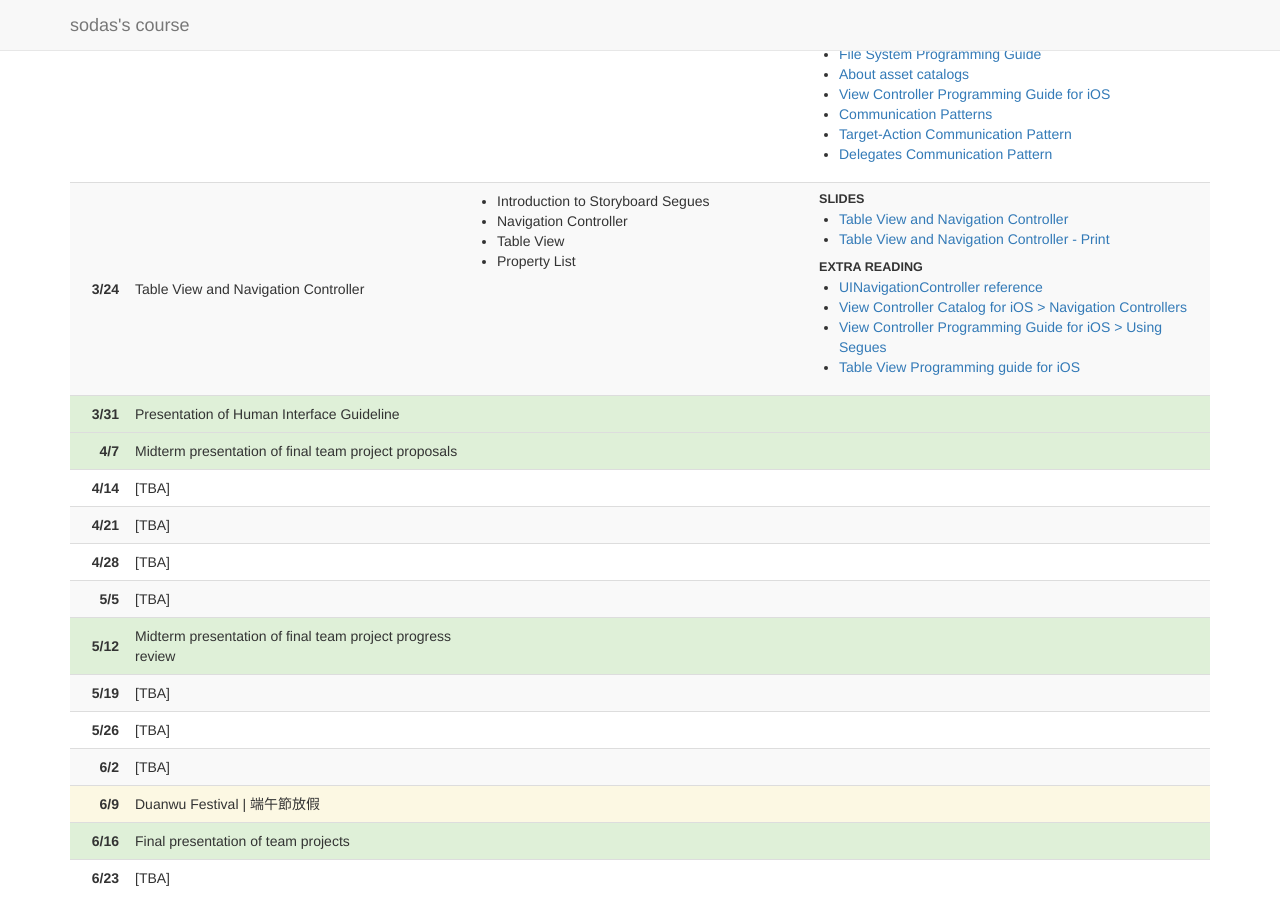
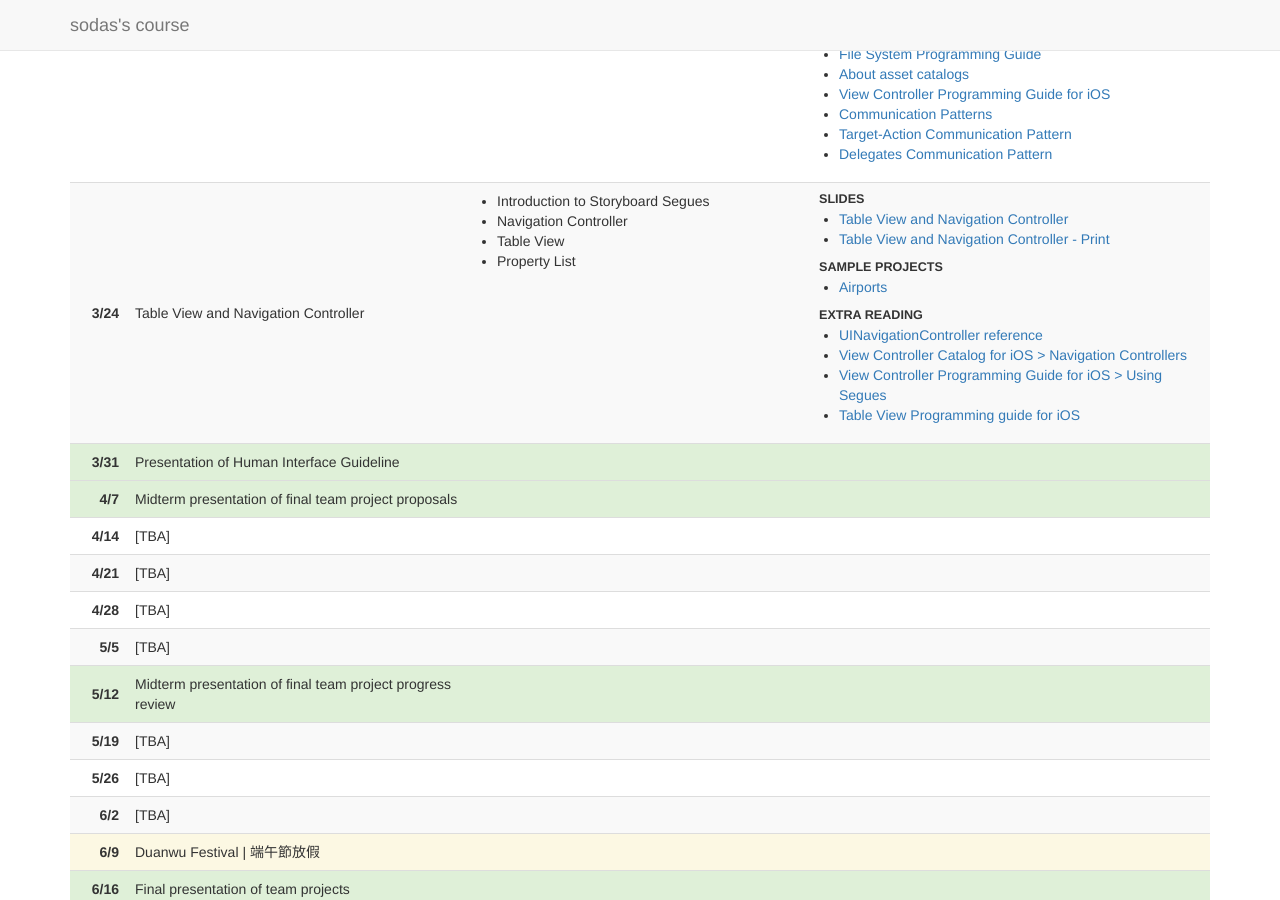
Before and after one commit to sodascourse/sodascourse.github.io, a Jekyll site: the page built from index.html, in a window 1280 px wide and 900 px high, scrolled down 1491 px. Built offline with Jekyll 4.4.1, drawn with Linux system fonts in a browser that asks for light colours.

Commit message:
Add sample project for 3/24

```diff
--- a/_data/spring-16-classes.yaml
+++ b/_data/spring-16-classes.yaml
@@ -130,6 +130,9 @@
         link: /slides/spring-16/04-Table-Navigation.pdf
       - name: Table View and Navigation Controller - Print
         link: /slides/spring-16/04-Table-Navigation-Print.pdf
+    sample projects:
+      - name: Airports
+        link: https://github.com/sodascourse/airport-list
     extra reading:
       - name: UINavigationController reference
         link: https://developer.apple.com/library/prerelease/ios/documentation/UIKit/Reference/UINavigationController_Class/
```
